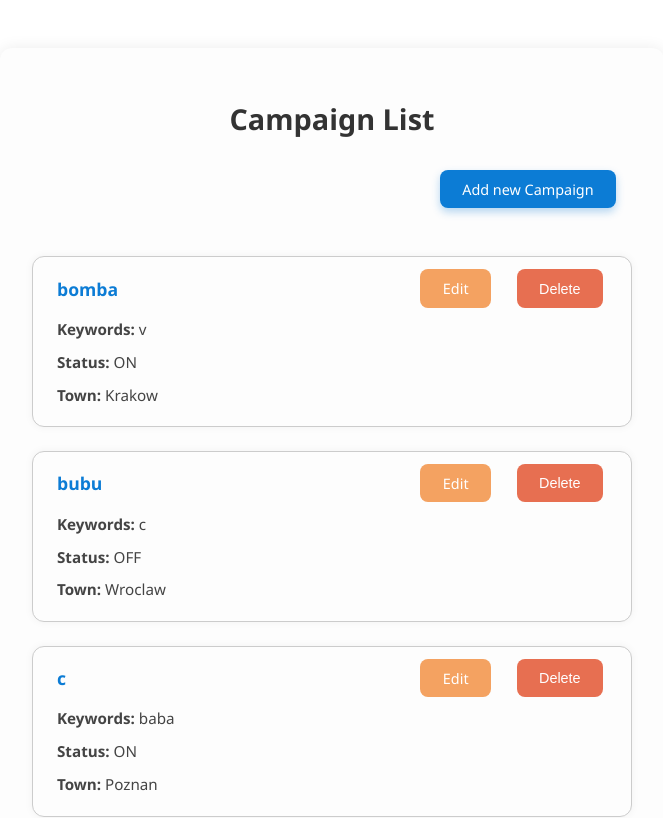
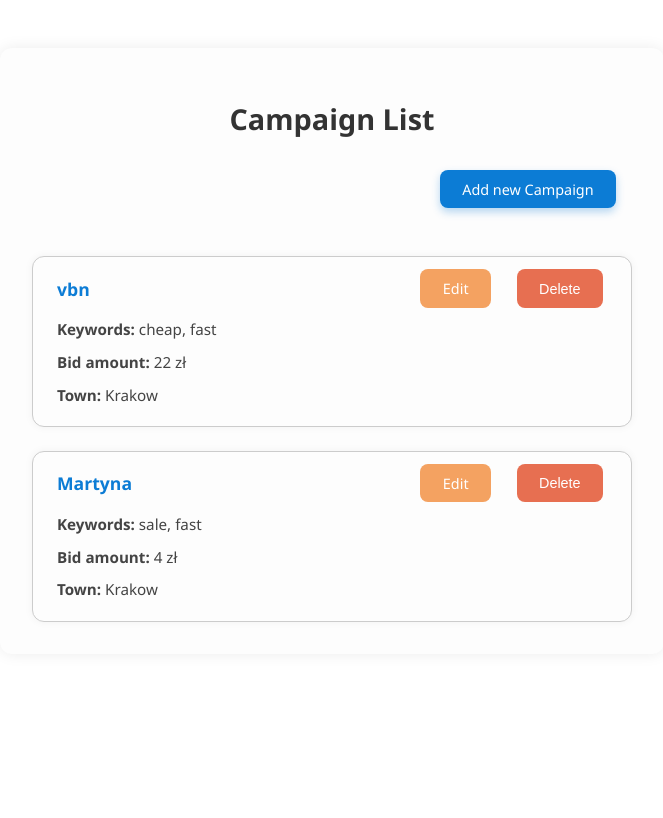
Before and after one commit to MartynaJarosz/futurum_task, a React (Create React App) app: page / in a window 1280 px wide. Shown: the top 818 px of the page, without its empty margins (308-971 px from the left). Built offline with nearby package versions, Linux system fonts and the light colour scheme; data requests are answered from the project's data file.

Commit message:
Adding typeahead keywords

```diff
--- a/db.json
+++ b/db.json
@@ -1,93 +1,29 @@
 {
   "campaign": [
     {
-      "id": "640e",
-      "name": "bomba",
-      "keywords": "v",
-      "bid": "22.07",
-      "fund": "200.11",
+      "id": "e753",
+      "name": "vbn",
+      "keywords": [
+        "cheap",
+        "fast"
+      ],
+      "bid": "22",
+      "fund": "200",
       "status": true,
       "town": "Krakow",
       "radius": "20"
     },
     {
-      "id": "4d6a",
-      "name": "bubu",
-      "keywords": "c",
-      "bid": "1",
-      "fund": "10",
+      "id": "635a",
+      "name": "Martyna",
+      "keywords": [
+        "sale",
+        "fast"
+      ],
+      "bid": "4",
+      "fund": "19.98",
       "status": false,
-      "town": "Wroclaw",
-      "radius": "20"
-    },
-    {
-      "id": "27db",
-      "name": "c",
-      "keywords": "baba",
-      "bid": "1",
-      "fund": "11",
-      "status": true,
-      "town": "Poznan",
-      "radius": "20"
-    },
-    {
-      "id": "2462",
-      "name": "dgfhjklkjhgfdfghjdflkj skldhgvsdl;s ;sfihoghlb;sfldgkb fkdjhjklj;ewkfdij fdhlsj;fdghvdl;k;fjgldhk djghlf;jsfhlv",
-      "keywords": "111",
-      "bid": "6520",
-      "fund": "10000",
-      "status": true,
-      "town": "Wroclaw",
-      "radius": "1"
-    },
-    {
-      "id": "2258",
-      "name": "11",
-      "keywords": "22",
-      "bid": "22",
-      "fund": "21",
-      "status": true,
       "town": "Krakow",
-      "radius": "20"
-    },
-    {
-      "id": "8b30",
-      "name": "Lorem Ipsum is simply dummy text of the printing and typesetting industry. Lorem Ipsum has been the industry's standard dummy text ever since the 1500s, when an unknown printer took a galley of type and scrambled it to make a type specimen book. It has survived not only five centuries",
-      "keywords": "q1",
-      "bid": "11",
-      "fund": "1",
-      "status": true,
-      "town": "Krakow",
-      "radius": "11"
-    },
-    {
-      "id": "e245",
-      "name": "vb",
-      "keywords": "a",
-      "bid": "0.01",
-      "fund": "10000",
-      "status": true,
-      "town": "Warsaw",
-      "radius": "1"
-    },
-    {
-      "id": "1e7e",
-      "name": "aaa",
-      "keywords": "a",
-      "bid": "1",
-      "fund": "22",
-      "status": true,
-      "town": "Wroclaw",
-      "radius": "20"
-    },
-    {
-      "id": "0bf4",
-      "name": "baba",
-      "keywords": "a",
-      "bid": "1",
-      "fund": "666",
-      "status": true,
-      "town": "Warsaw",
       "radius": "20"
     }
   ]
--- a/src/CampaignForm.css
+++ b/src/CampaignForm.css
@@ -80,6 +80,64 @@ select {
   margin-bottom: 1rem;
 }
 
+.autocomplete-wrapper {
+  position: relative;
+}
+
+.autocomplete-list {
+  list-style: none;
+  padding: 0;
+  margin: 0.25rem 0 0;
+  border: 1px solid #ccc;
+  border-top: none;
+  max-height: 150px;
+  overflow-y: auto;
+  background-color: white;
+  position: absolute;
+  z-index: 10;
+  width: 100%;
+  max-width: 400px;
+  box-shadow: 0 2px 6px rgba(0,0,0,0.1);
+}
+
+.autocomplete-item {
+  padding: 0.5rem;
+  cursor: pointer;
+}
+
+.autocomplete-item:hover {
+  background-color: #f0f0f0;
+}
+
+.selected-keywords {
+  display: flex;
+  flex-wrap: wrap;
+  gap: 0.5rem;
+  margin-bottom: 0.5rem;
+}
+
+.keyword-tag {
+  background-color: #e0e0e0;
+  border-radius: 12px;
+  padding: 0.3rem 0.6rem;
+  font-size: 0.85rem;
+}
+
+.remove-tag-btn {
+  background: none;
+  border: none;
+  color: white;
+  margin-left: 6px;
+  font-weight: bold;
+  cursor: pointer;
+  font-size: 1em;
+  line-height: 1;
+  padding: 0;
+}
+.remove-tag-btn:hover {
+  color: #ffdddd;
+}
+
 /* Validation message */
 .errorMsg {
   color: red;
--- a/src/CampaignForm.js
+++ b/src/CampaignForm.js
@@ -6,7 +6,7 @@ export default function CreateCampaign(){
     const {campaignid} = useParams();
     const [formData, setFormData] = useState({
         name: '',
-        keywords: '',
+        keywords: [],
         bid: '',
         fund: '',
         status: true,
@@ -21,7 +21,10 @@ export default function CreateCampaign(){
         if (campaignid) {
             fetch(`http://localhost:8000/campaign/${campaignid}`)
             .then(res => res.json())
-            .then(data => setFormData(data))
+            .then(data => {
+                setFormData(data);
+                setSelectedKeywords(data.keywords || []);
+            })
             .catch(err => console.error("Fetch error:", err));
         }
     }, [campaignid]);
@@ -31,10 +34,39 @@ export default function CreateCampaign(){
     const newBalance = EMERALD_BALANCE - fundValue;
     const fundError = parseFloat(formData.fund) > EMERALD_BALANCE;
 
+    const keywords = ["sale", "cheap", "fast", "offer", "deal", "local"];
+    const [filteredKeywords, setFilteredKeywords] = useState([]);
+    const [inputValue, setInputValue] = useState("");
+    const [selectedKeywords, setSelectedKeywords] = useState([]);
+
     const handleChange=(e)=>{
         const {name, value, type, checked}=e.target;
         const val = type === 'checkbox' ? checked : value;
         setFormData(prev=>({...prev, [name]: val}));
+    };
+
+    const handleInputChange = (e) => {
+        const value = e.target.value;
+        setInputValue(value);
+        setFilteredKeywords(
+            keywords.filter(
+            (kw) => kw.toLowerCase().includes(value.toLowerCase()) && !selectedKeywords.includes(kw)
+            )
+        );
+    };
+
+    const handleKeywordSelect = (kw) => {
+        const updated = [...selectedKeywords, kw];
+        setSelectedKeywords(updated);
+        setInputValue("");
+        setFilteredKeywords([]);
+        setFormData(prev => ({ ...prev, keywords: updated }));
+    };
+
+    const handleKeywordRemove = (kwToRemove) => {
+        const updated = selectedKeywords.filter(kw => kw !== kwToRemove);
+        setSelectedKeywords(updated);
+        setFormData(prev => ({ ...prev, keywords: updated }));
     };
 
     const handleSubmit=(e)=>{
@@ -73,8 +105,31 @@ export default function CreateCampaign(){
                 {formData.name.length===0 && validation && <p className="errorMsg">Enter campaign name</p>}
 
                 <label>Keywords:</label>
-                <input type="text" id="keywords" name="keywords" value={formData.keywords} required onChange={handleChange}/><br></br>
-                {formData.keywords.length===0 && validation && <p className="errorMsg">Enter keywords</p>}
+                <div className="autocomplete-wrapper">
+                    <div className="selected-keywords">
+                        {selectedKeywords.map((kw, idx) => (
+                            <span key={idx} className="keyword-tag">
+                                {kw}
+                                <button type="button" className="remove-tag-btn" onClick={() => handleKeywordRemove(kw)} aria-label={`Remove keyword ${kw}`}>
+                                    ×
+                                </button>
+                            </span>
+                            ))}
+                    </div>
+
+                    <input type="text" value={inputValue} onChange={handleInputChange} placeholder="Type to search..."/>
+
+                    {filteredKeywords.length > 0 && (
+                        <ul className="autocomplete-list">
+                        {filteredKeywords.map((suggestion, index) => (
+                            <li key={index} className="autocomplete-item" onClick={() => handleKeywordSelect(suggestion)}>
+                                {suggestion}
+                            </li>
+                        ))}
+                        </ul>
+                    )}
+                    {selectedKeywords.length === 0 && validation && (<p className="errorMsg">Enter keywords</p>)}
+                </div><br></br>
 
                 <label>Bid Amount (zł):</label>
                 <input type="number" id="bid" name="bid" step="0.01" min="0.01" value={formData.bid} required onChange={handleChange}/><br></br>
--- a/src/CampaignList.js
+++ b/src/CampaignList.js
@@ -35,8 +35,8 @@ export default function CampaignList(){
             {campaignes && campaignes.map((c)=> (
                 <div className="campaign-card" key={c.id}>
                     <Link to={`/campaign/view/${c.id}`}>{c.name}</Link>
-                    <p><strong>Keywords:</strong> {c.keywords}</p>
-                    <p><strong>Status:</strong> {c.status ? 'ON' : 'OFF'}</p>
+                    <p><strong>Keywords:</strong> {c.keywords && c.keywords.join(', ')} </p>
+                    <p><strong>Bid amount:</strong> {c.bid} zł</p>
                     <p><strong>Town:</strong> {c.town}</p>
 
                     <div>
--- a/src/ViewCampaign.js
+++ b/src/ViewCampaign.js
@@ -16,12 +16,12 @@ export default function ViewCampaign(){
             <h1>Campaign Details</h1>
             { campaignes && <div className="details">
                 <p><strong>Name:</strong> {campaignes.name}</p>
-                <p><strong>Keywords:</strong> {campaignes.keywords}</p>
-                <p><strong>Bid Amount:</strong> {campaignes.bid}</p>
-                <p><strong>Campaign Fund:</strong> {campaignes.fund}</p>
+                <p><strong>Keywords:</strong> {campaignes.keywords && campaignes.keywords.join(', ')}</p>
+                <p><strong>Bid Amount:</strong> {campaignes.bid} zł</p>
+                <p><strong>Campaign Fund:</strong> {campaignes.fund} zł</p>
                 <p><strong>Status:</strong> {campaignes.status ? 'ON' : 'OFF'}</p>
                 <p><strong>Town:</strong> {campaignes.town}</p>
-                <p><strong>Radius:</strong> {campaignes.radius}</p>
+                <p><strong>Radius:</strong> {campaignes.radius} km</p>
             </div>}
             <div>
                 <Link to={`/campaign/form/${campaignes.id}`} className="btn btn-edit">Edit</Link>
```
